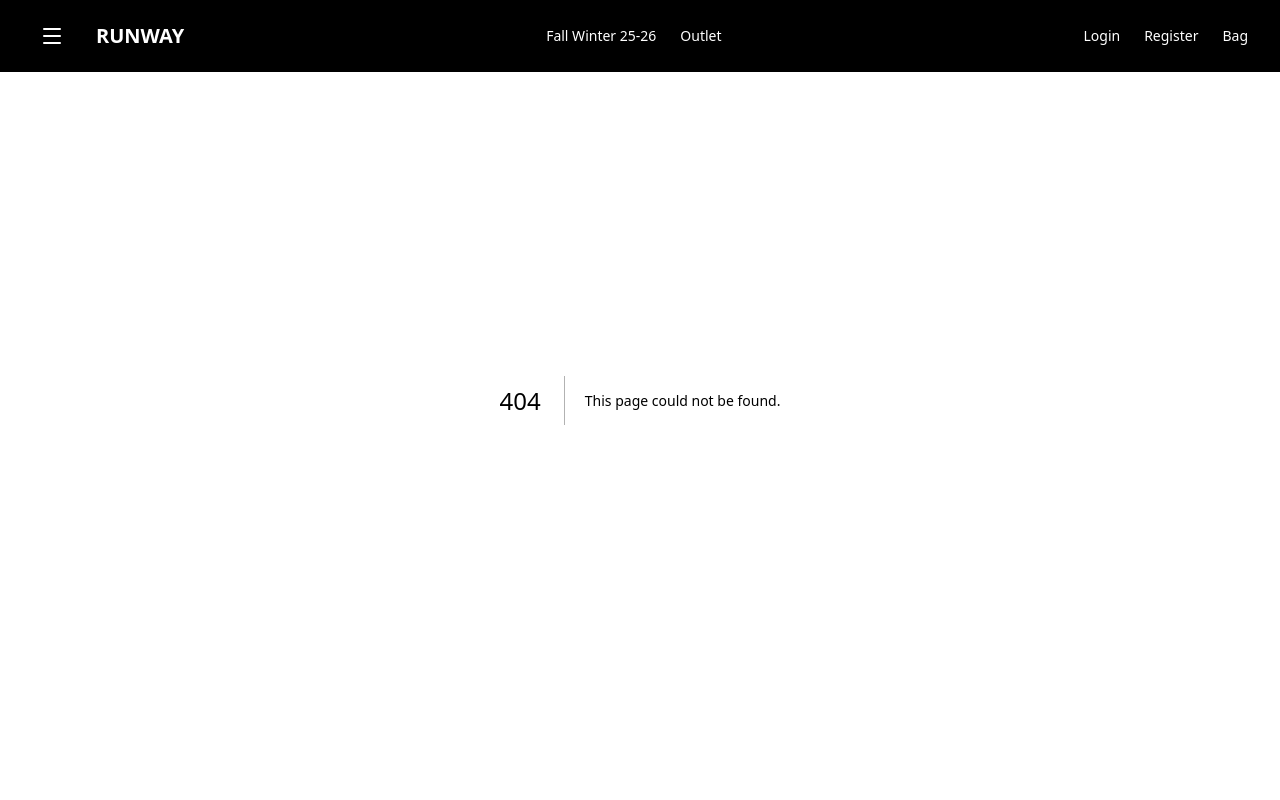
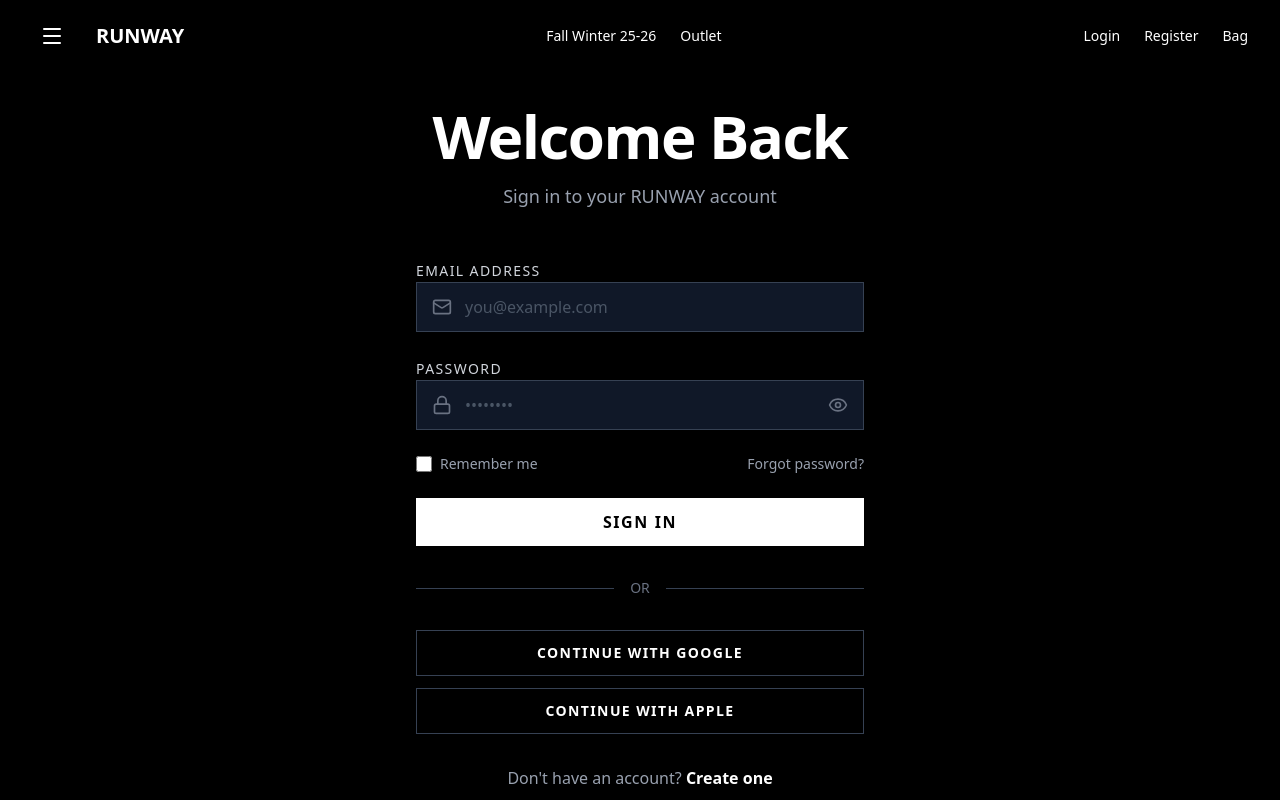
Before and after one commit to Jain-Pranjal/runway, a Next.js app: page /login in a window 1280 px wide. Before the commit this address had no page. Built offline with nearby package versions, Linux system fonts and the light colour scheme.

Commit message:
feat:added the login UI

```diff
--- /dev/null
+++ b/src/app/login/page.tsx
@@ -0,0 +1,157 @@
+'use client'
+
+import { useState } from 'react'
+import { motion } from 'framer-motion'
+import Link from 'next/link'
+import { Mail, Lock, Eye, EyeOff } from 'lucide-react'
+
+export default function LoginPage() {
+  const [showPassword, setShowPassword] = useState(false)
+  const [formData, setFormData] = useState({ email: '', password: '' })
+
+  const containerVariants = {
+    hidden: { opacity: 0 },
+    visible: {
+      opacity: 1,
+      transition: { staggerChildren: 0.1, delayChildren: 0.2 },
+    },
+  }
+
+  const itemVariants = {
+    hidden: { opacity: 0, y: 20 },
+    visible: { opacity: 1, y: 0, transition: { duration: 0.5 } },
+  }
+
+  const handleSubmit = (e: React.FormEvent) => {
+    e.preventDefault()
+    console.log('Login attempt:', formData)
+  }
+
+  return (
+    <div className="min-h-screen bg-black text-white flex items-center justify-center px-4 pt-24">
+      <motion.div
+        variants={containerVariants}
+        initial="hidden"
+        animate="visible"
+        className="w-full max-w-md"
+      >
+        {/* Header */}
+        <motion.div variants={itemVariants} className="mb-12 text-center">
+          <h1 className="text-5xl md:text-6xl font-bold mb-4 tracking-tight">
+            Welcome Back
+          </h1>
+          <p className="text-gray-400 text-lg">Sign in to your RUNWAY account</p>
+        </motion.div>
+
+        {/* Login Form */}
+        <motion.form
+          variants={itemVariants}
+          onSubmit={handleSubmit}
+          className="space-y-6 mb-8"
+        >
+          {/* Email Field */}
+          <motion.div variants={itemVariants} className="space-y-2">
+            <label className="text-sm uppercase tracking-widest text-gray-300">
+              Email Address
+            </label>
+            <div className="relative">
+              <Mail className="absolute left-4 top-1/2 -translate-y-1/2 w-5 h-5 text-gray-500" />
+              <input
+                type="email"
+                placeholder="you@example.com"
+                value={formData.email}
+                onChange={(e) =>
+                  setFormData({ ...formData, email: e.target.value })
+                }
+                className="w-full bg-gray-900 border border-gray-700 rounded-none py-3 pl-12 pr-4 text-white placeholder-gray-600 focus:outline-none focus:border-white transition-colors"
+              />
+            </div>
+          </motion.div>
+
+          {/* Password Field */}
+          <motion.div variants={itemVariants} className="space-y-2">
+            <label className="text-sm uppercase tracking-widest text-gray-300">
+              Password
+            </label>
+            <div className="relative">
+              <Lock className="absolute left-4 top-1/2 -translate-y-1/2 w-5 h-5 text-gray-500" />
+              <input
+                type={showPassword ? 'text' : 'password'}
+                placeholder="••••••••"
+                value={formData.password}
+                onChange={(e) =>
+                  setFormData({ ...formData, password: e.target.value })
+                }
+                className="w-full bg-gray-900 border border-gray-700 rounded-none py-3 pl-12 pr-12 text-white placeholder-gray-600 focus:outline-none focus:border-white transition-colors"
+              />
+              <button
+                type="button"
+                onClick={() => setShowPassword(!showPassword)}
+                className="absolute right-4 top-1/2 -translate-y-1/2 text-gray-500 hover:text-white transition-colors"
+              >
+                {showPassword ? (
+                  <EyeOff className="w-5 h-5" />
+                ) : (
+                  <Eye className="w-5 h-5" />
+                )}
+              </button>
+            </div>
+          </motion.div>
+
+          {/* Remember & Forgot */}
+          <motion.div
+            variants={itemVariants}
+            className="flex items-center justify-between text-sm"
+          >
+            <label className="flex items-center gap-2 cursor-pointer">
+              <input
+                type="checkbox"
+                className="w-4 h-4 bg-gray-900 border border-gray-700 rounded accent-white"
+              />
+              <span className="text-gray-400">Remember me</span>
+            </label>
+            <Link href="#" className="text-gray-400 hover:text-white transition-colors">
+              Forgot password?
+            </Link>
+          </motion.div>
+
+          {/* Submit Button */}
+          <motion.button
+            variants={itemVariants}
+            type="submit"
+            className="w-full bg-white text-black py-3 font-semibold uppercase tracking-widest hover:bg-gray-200 transition-colors"
+          >
+            Sign In
+          </motion.button>
+        </motion.form>
+
+        {/* Divider */}
+        <motion.div variants={itemVariants} className="flex items-center gap-4 mb-8">
+          <div className="flex-1 h-px bg-gray-700" />
+          <span className="text-gray-500 text-sm">OR</span>
+          <div className="flex-1 h-px bg-gray-700" />
+        </motion.div>
+
+        {/* Social Login */}
+        <motion.div variants={itemVariants} className="space-y-3 mb-8">
+          <button className="w-full border border-gray-700 py-3 text-white hover:bg-gray-900 transition-colors uppercase tracking-widest text-sm font-semibold">
+            Continue with Google
+          </button>
+          <button className="w-full border border-gray-700 py-3 text-white hover:bg-gray-900 transition-colors uppercase tracking-widest text-sm font-semibold">
+            Continue with Apple
+          </button>
+        </motion.div>
+
+        {/* Sign Up Link */}
+        <motion.div variants={itemVariants} className="text-center">
+          <p className="text-gray-400">
+            Don't have an account?{' '}
+            <Link href="/register" className="text-white font-semibold hover:underline">
+              Create one
+            </Link>
+          </p>
+        </motion.div>
+      </motion.div>
+    </div>
+  )
+}
```
